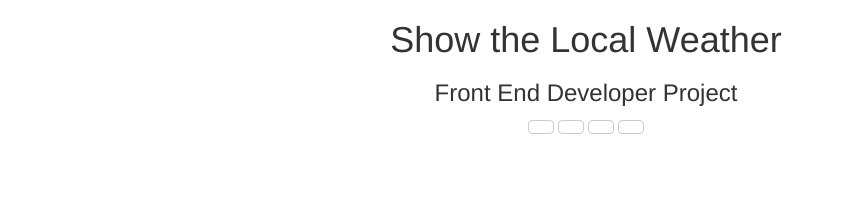
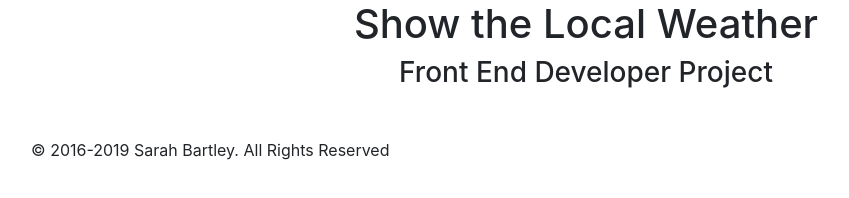
Before and after one commit to BritishPandaChick/show-local-weather, a plain HTML site: page index.html in a window 1280 px wide. Shown: the whole page, without its empty margins (54-903 px from the left). Drawn offline with nearby package versions, Linux system fonts and the light colour scheme; no server answers.

Commit message:
Update index file

```diff
--- a/index.html
+++ b/index.html
@@ -8,37 +8,41 @@
 
     <title>Local Weather App</title>
 
-    <link rel="stylesheet" href="style.css">
+    <link rel="stylesheet" href="assets/css/style.css" type="text/css">
 
-    <link rel="stylesheet" href="https://maxcdn.bootstrapcdn.com/bootstrap/3.3.6/css/bootstrap.min.css">
-
-    <script type="text/javascript" src="https://code.jquery.com/jquery-2.2.4.min.js"></script>
-
+    <link href="https://stackpath.bootstrapcdn.com/bootstrap/4.3.1/css/bootstrap.min.css" rel="stylesheet" integrity="sha384-ggOyR0iXCbMQv3Xipma34MD+dH/1fQ784/j6cY/iJTQUOhcWr7x9JvoRxT2MZw1T" crossorigin="anonymous">
+    <script src="https://code.jquery.com/jquery-3.4.1.min.js" integrity="sha256-CSXorXvZcTkaix6Yvo6HppcZGetbYMGWSFlBw8HfCJo=" crossorigin="anonymous"></script>
   </head>
 
   <body>
 
-    <div class="text-center">
+    <div class="container">
+      <header class="text-center">
+        <h1>Show the Local Weather</h1>
+        <h3>Front End Developer Project</h3>
+      </header>
 
-      <h1>Show the Local Weather</h1>
+      <main>
+        <ul class="list-unstyled">
 
-      <h3>Front End Developer Project</h3>
+          <li class="btn btn-default" id="city"></li>
 
-      <ul class="list-unstyled">
+          <li class="btn btn-default" id="weatherType"></li>
 
-        <li class="btn btn-default" id="city"></li>
+          <li class="btn btn-default" id="fTemp"></li>
 
-        <li class="btn btn-default" id="weatherType"></li>
+          <li class="btn btn-default" id="windSpeed"></li>
 
-        <li class="btn btn-default" id="fTemp"></li>
+        </ul>
 
-        <li class="btn btn-default" id="windSpeed"></li>
+      </main>
 
-      </ul>
-
+      <footer>
+        <p>&copy; 2016-2019 Sarah Bartley. All Rights Reserved</p>
+      </footer>
     </div>
 
-    <script type="text/javascript" src="script.js"></script>
+    <script type="text/javascript" src="assets/js/script.js"></script>
   </body>
 
 </html>
```
Also changed, not shown: assets/css/style.css (renamed from style.css), assets/js/script.js (renamed from script.js).
